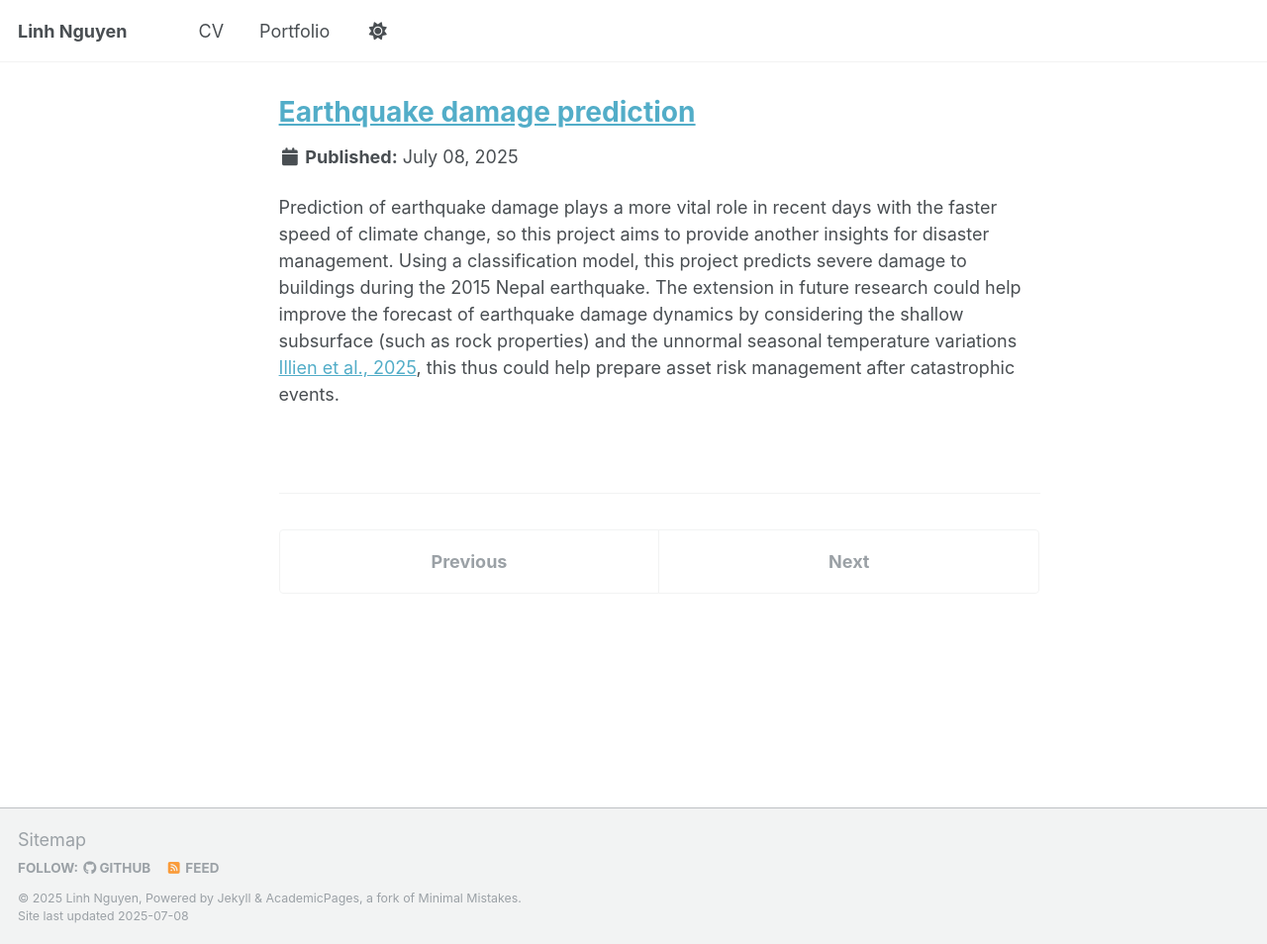
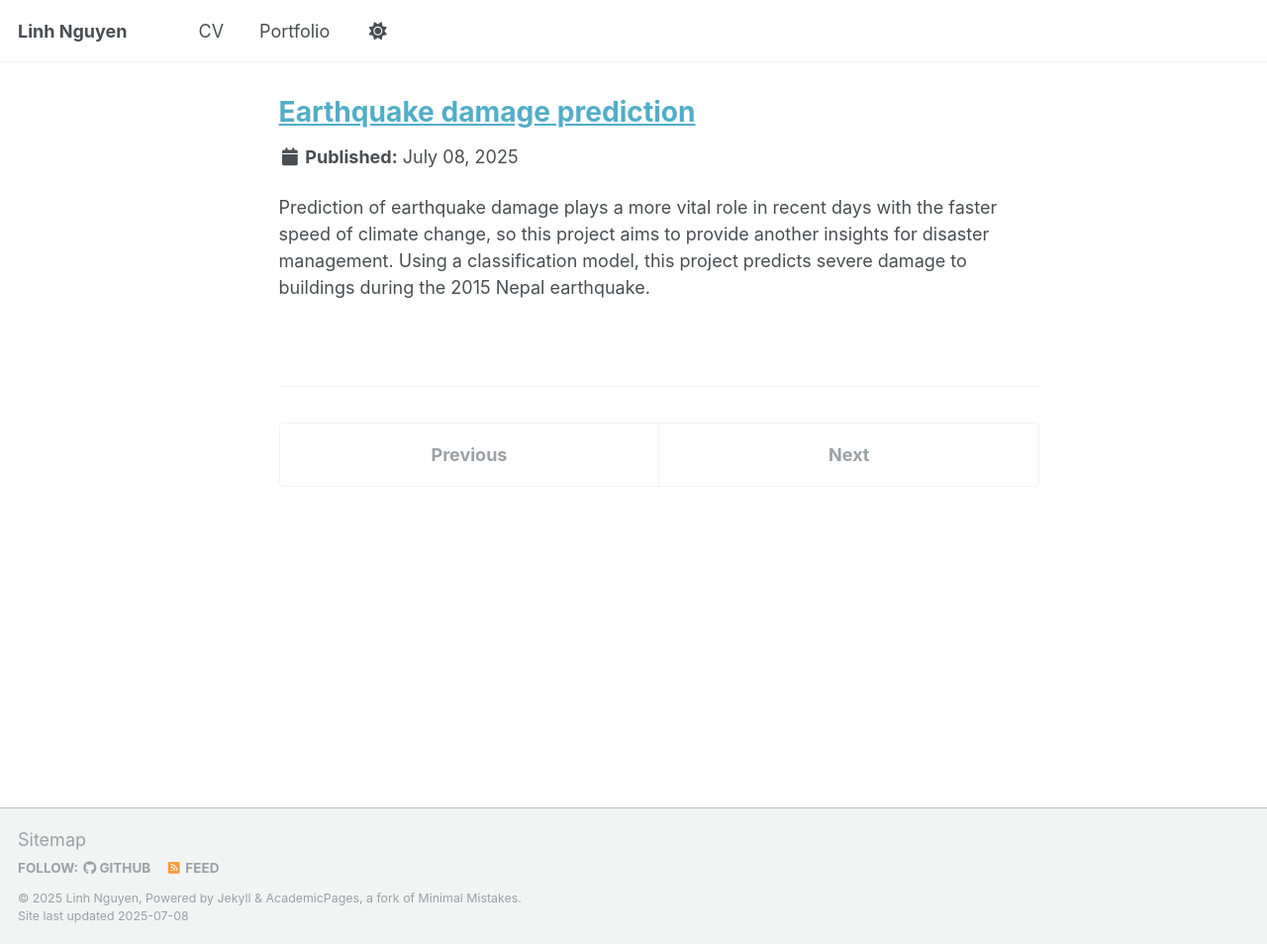
Before and after one commit to hdlinhnguyen/hdlinhnguyen.github.io, a Jekyll site: the page built from _portfolio/project_2.md, in a window 1280 px wide and 954 px high. Shown: the whole window at 99% size. Built offline with Jekyll 4.4.1, drawn with Linux system fonts in a browser that asks for light colours; a script that is not in the unit is left out.

Commit message:
Update project_2.md

```diff
--- a/_portfolio/project_2.md
+++ b/_portfolio/project_2.md
@@ -4,4 +4,4 @@ title: "[Earthquake damage prediction](https://github.com/hdlinhnguyen/Earthquak
 collection: portfolio
 ---
 
-Prediction of earthquake damage plays a more vital role in recent days with the faster speed of climate change, so this project aims to provide another insights for disaster management. Using a classification model, this project predicts severe damage to buildings during the 2015 Nepal earthquake. The extension in future research could help improve the forecast of earthquake damage dynamics by considering the shallow subsurface (such as rock properties) and the unnormal seasonal temperature variations [Illien et al., 2025](https://www.nature.com/articles/s41467-025-57151-8), this thus could help prepare asset risk management after catastrophic events.
+Prediction of earthquake damage plays a more vital role in recent days with the faster speed of climate change, so this project aims to provide another insights for disaster management. Using a classification model, this project predicts severe damage to buildings during the 2015 Nepal earthquake.
```
